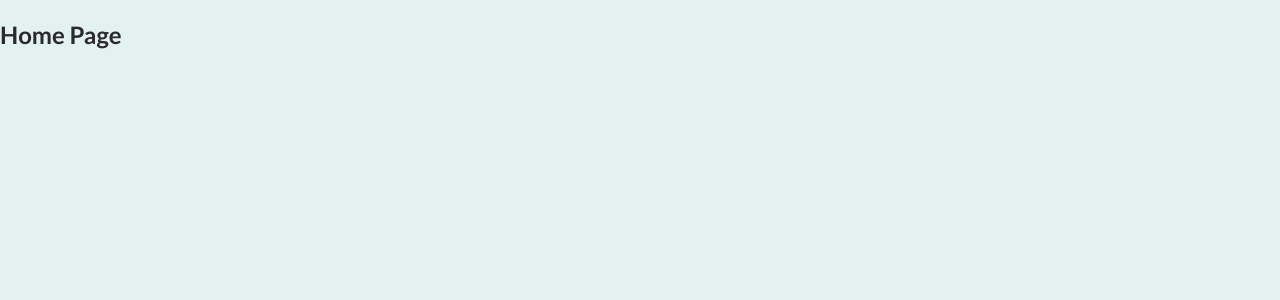
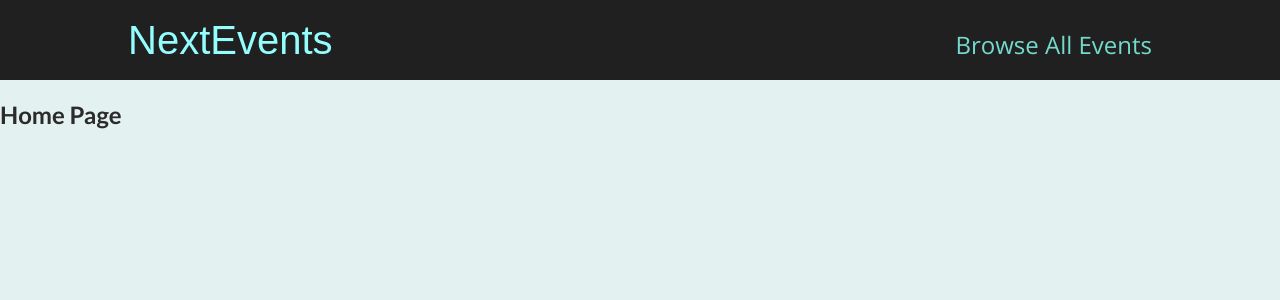
Before and after one commit to hadeersalah7/Practice-Next-Page-Router, a Next.js app: page / in a window 1280 px wide. Shown: the top 300 px of the page. Built offline with nearby package versions, Linux system fonts and the light colour scheme.

Commit message:
adding nav header

```diff
--- /dev/null
+++ b/Components/layout/Layout.jsx
@@ -0,0 +1,13 @@
+import { Fragment } from "react/jsx-runtime";
+import MainHeader from "./MainHeader";
+
+const Layout = ({ children }) => {
+    return (
+        <Fragment>
+            <MainHeader />
+            <main>{children}</main>
+        </Fragment>
+    );
+};
+
+export default Layout;
--- /dev/null
+++ b/Components/layout/MainHeader.jsx
@@ -0,0 +1,18 @@
+import Link from "next/link"
+import styles from "./main-header.module.css"
+const MainHeader = () => {
+    return (
+        <header className={styles.header}>
+            <div className={styles.logo}>
+                <Link href={"/"}>NextEvents</Link>
+            </div>
+            <nav className={styles.navigation}>
+                <ul>
+                    <li><Link href={"/events"}>Browse All Events</Link></li>
+                </ul>
+            </nav>
+        </header>
+    )
+}
+
+export default MainHeader
--- /dev/null
+++ b/Components/layout/main-header.module.css
@@ -0,0 +1,41 @@
+.header {
+    width: 100%;
+    display: flex;
+    justify-content: space-between;
+    align-items: baseline;
+    padding: 1rem 10%;
+    height: 5rem;
+    background-color: #202020;
+}
+
+.logo {
+    font-size: 1.5rem;
+    color: white;
+    font-family: 'Fira', sans-serif;
+    height: 100%;
+    display: flex;
+    justify-content: center;
+    align-items: center;
+    color: #94fdfd;
+}
+
+.logo a {
+    text-decoration: none;
+    color: #94fdfd;
+}
+
+.navigation a {
+    text-decoration: none;
+    color: #74dacc;
+    font-size: 1rem;
+}
+
+@media (min-width: 768px) {
+    .logo {
+        font-size: 2.5rem;
+    }
+
+    .navigation a {
+        font-size: 1.5rem;
+    }
+}
--- a/pages/_app.js
+++ b/pages/_app.js
@@ -1,7 +1,12 @@
-import '../styles/globals.css'
+import Layout from "../Components/layout/Layout";
+import "../styles/globals.css";
 
 function MyApp({ Component, pageProps }) {
-  return <Component {...pageProps} />
+  return (
+    <Layout>
+      <Component {...pageProps} />
+    </Layout>
+  );
 }
 
-export default MyApp
+export default MyApp;
```
